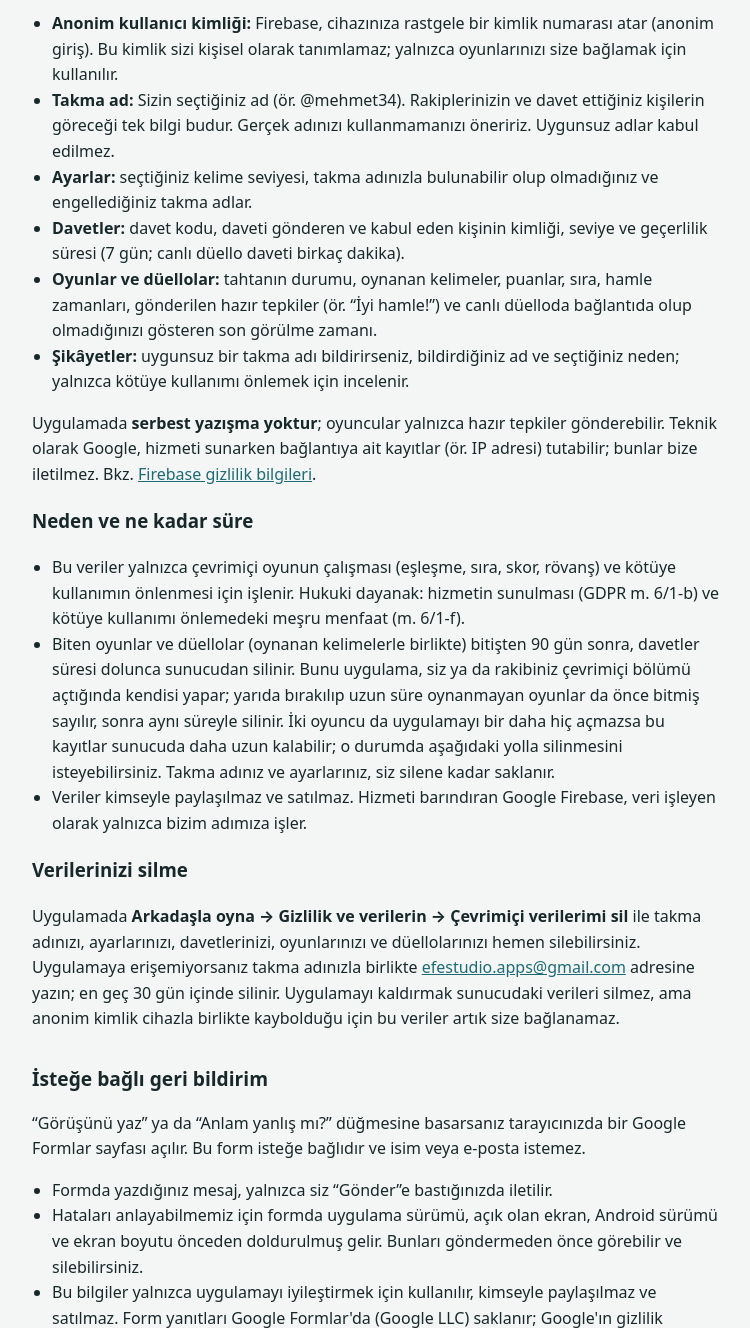
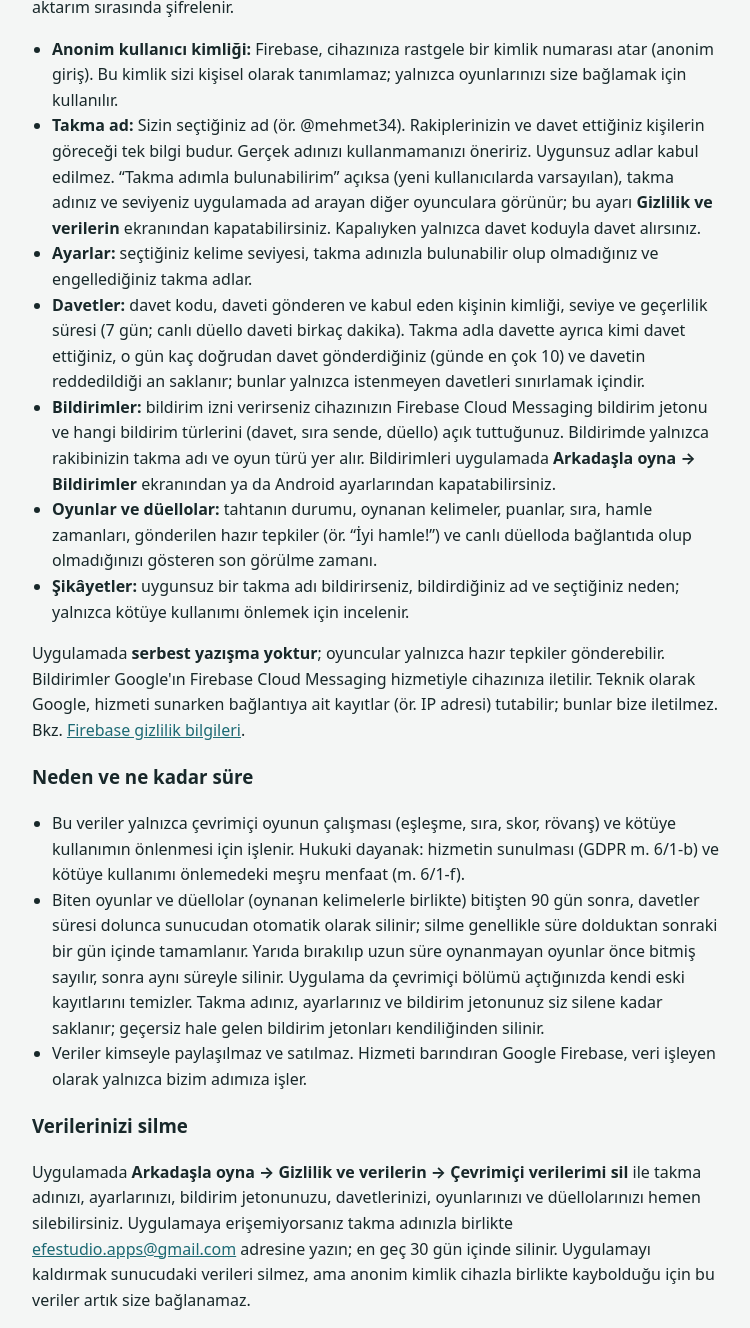
Before and after one commit to efestudioapps/efestudioapps.github.io, a plain HTML site: page woertlik/gizlilik.html in a window 1280 px wide. Shown: the part 930-2258 px from the top of the page, without its empty margins (264-1014 px from the left). Drawn offline with Linux system fonts and the light colour scheme.

Commit message:
Wörtlik gizlilik: takma adla bulunma, doğrudan davet sınırları, bildirim jetonu (FCM), otomatik silme (TTL)
Co-Authored-By: Claude Opus 5.5 <noreply@anthropic.com>
Claude-Session: https://claude.ai/code/session_01GqYMdDe51HtnQMDjWgs5z5

```diff
--- a/woertlik/gizlilik.html
+++ b/woertlik/gizlilik.html
@@ -15,7 +15,7 @@
 <h2>Kısaca</h2>
 <ul>
 <li><b>Tek başına oynarken</b> (bilgisayara karşı oyun, kelime oyunları, defter, tekrar) hiçbir veri cihazınızdan çıkmaz.</li>
-<li><b>“Arkadaşla oyna” ve “Canlı düello”yu kullanırsanız</b>, bu özelliğin çalışması için seçtiğiniz takma ad ve çevrimiçi oyunlarınız sunucuda saklanır. Gerçek adınız, e-postanız, telefon numaranız veya konumunuz istenmez.</li>
+<li><b>“Arkadaşla oyna” ve “Canlı düello”yu kullanırsanız</b>, bu özelliğin çalışması için seçtiğiniz takma ad ve çevrimiçi oyunlarınız sunucuda saklanır. Bildirimlere izin verirseniz, bildirimin telefonunuza ulaşması için bir bildirim jetonu da saklanır. Gerçek adınız, e-postanız, telefon numaranız veya konumunuz istenmez.</li>
 <li>Reklam, analiz veya izleme aracı yoktur. Veriler satılmaz ve reklam için kullanılmaz.</li>
 </ul>
 <h2>Tek başına oyun: cihazda kalan veriler</h2>
@@ -28,21 +28,22 @@
 <p>Bu özellikler isteğe bağlıdır ve ancak siz “Arkadaşla oyna”yı açtığınızda devreye girer. O zaman uygulama, Google Firebase (Google LLC) üzerinden çalışan bir sunucuya bağlanır. Veriler Avrupa Birliği'nde (Frankfurt, Almanya) bulunan bir veri merkezinde saklanır ve aktarım sırasında şifrelenir.</p>
 <ul>
 <li><b>Anonim kullanıcı kimliği:</b> Firebase, cihazınıza rastgele bir kimlik numarası atar (anonim giriş). Bu kimlik sizi kişisel olarak tanımlamaz; yalnızca oyunlarınızı size bağlamak için kullanılır.</li>
-<li><b>Takma ad:</b> Sizin seçtiğiniz ad (ör. @mehmet34). Rakiplerinizin ve davet ettiğiniz kişilerin göreceği tek bilgi budur. Gerçek adınızı kullanmamanızı öneririz. Uygunsuz adlar kabul edilmez.</li>
+<li><b>Takma ad:</b> Sizin seçtiğiniz ad (ör. @mehmet34). Rakiplerinizin ve davet ettiğiniz kişilerin göreceği tek bilgi budur. Gerçek adınızı kullanmamanızı öneririz. Uygunsuz adlar kabul edilmez. “Takma adımla bulunabilirim” açıksa (yeni kullanıcılarda varsayılan), takma adınız ve seviyeniz uygulamada ad arayan diğer oyunculara görünür; bu ayarı <b>Gizlilik ve verilerin</b> ekranından kapatabilirsiniz. Kapalıyken yalnızca davet koduyla davet alırsınız.</li>
 <li><b>Ayarlar:</b> seçtiğiniz kelime seviyesi, takma adınızla bulunabilir olup olmadığınız ve engellediğiniz takma adlar.</li>
-<li><b>Davetler:</b> davet kodu, daveti gönderen ve kabul eden kişinin kimliği, seviye ve geçerlilik süresi (7 gün; canlı düello daveti birkaç dakika).</li>
+<li><b>Davetler:</b> davet kodu, daveti gönderen ve kabul eden kişinin kimliği, seviye ve geçerlilik süresi (7 gün; canlı düello daveti birkaç dakika). Takma adla davette ayrıca kimi davet ettiğiniz, o gün kaç doğrudan davet gönderdiğiniz (günde en çok 10) ve davetin reddedildiği an saklanır; bunlar yalnızca istenmeyen davetleri sınırlamak içindir.</li>
+<li><b>Bildirimler:</b> bildirim izni verirseniz cihazınızın Firebase Cloud Messaging bildirim jetonu ve hangi bildirim türlerini (davet, sıra sende, düello) açık tuttuğunuz. Bildirimde yalnızca rakibinizin takma adı ve oyun türü yer alır. Bildirimleri uygulamada <b>Arkadaşla oyna → Bildirimler</b> ekranından ya da Android ayarlarından kapatabilirsiniz.</li>
 <li><b>Oyunlar ve düellolar:</b> tahtanın durumu, oynanan kelimeler, puanlar, sıra, hamle zamanları, gönderilen hazır tepkiler (ör. “İyi hamle!”) ve canlı düelloda bağlantıda olup olmadığınızı gösteren son görülme zamanı.</li>
 <li><b>Şikâyetler:</b> uygunsuz bir takma adı bildirirseniz, bildirdiğiniz ad ve seçtiğiniz neden; yalnızca kötüye kullanımı önlemek için incelenir.</li>
 </ul>
-<p>Uygulamada <b>serbest yazışma yoktur</b>; oyuncular yalnızca hazır tepkiler gönderebilir. Teknik olarak Google, hizmeti sunarken bağlantıya ait kayıtlar (ör. IP adresi) tutabilir; bunlar bize iletilmez. Bkz. <a href="https://firebase.google.com/support/privacy">Firebase gizlilik bilgileri</a>.</p>
+<p>Uygulamada <b>serbest yazışma yoktur</b>; oyuncular yalnızca hazır tepkiler gönderebilir. Bildirimler Google'ın Firebase Cloud Messaging hizmetiyle cihazınıza iletilir. Teknik olarak Google, hizmeti sunarken bağlantıya ait kayıtlar (ör. IP adresi) tutabilir; bunlar bize iletilmez. Bkz. <a href="https://firebase.google.com/support/privacy">Firebase gizlilik bilgileri</a>.</p>
 <h3>Neden ve ne kadar süre</h3>
 <ul>
 <li>Bu veriler yalnızca çevrimiçi oyunun çalışması (eşleşme, sıra, skor, rövanş) ve kötüye kullanımın önlenmesi için işlenir. Hukuki dayanak: hizmetin sunulması (GDPR m. 6/1-b) ve kötüye kullanımı önlemedeki meşru menfaat (m. 6/1-f).</li>
-<li>Biten oyunlar ve düellolar (oynanan kelimelerle birlikte) bitişten 90 gün sonra, davetler süresi dolunca sunucudan silinir. Bunu uygulama, siz ya da rakibiniz çevrimiçi bölümü açtığında kendisi yapar; yarıda bırakılıp uzun süre oynanmayan oyunlar da önce bitmiş sayılır, sonra aynı süreyle silinir. İki oyuncu da uygulamayı bir daha hiç açmazsa bu kayıtlar sunucuda daha uzun kalabilir; o durumda aşağıdaki yolla silinmesini isteyebilirsiniz. Takma adınız ve ayarlarınız, siz silene kadar saklanır.</li>
+<li>Biten oyunlar ve düellolar (oynanan kelimelerle birlikte) bitişten 90 gün sonra, davetler süresi dolunca sunucudan otomatik olarak silinir; silme genellikle süre dolduktan sonraki bir gün içinde tamamlanır. Yarıda bırakılıp uzun süre oynanmayan oyunlar önce bitmiş sayılır, sonra aynı süreyle silinir. Uygulama da çevrimiçi bölümü açtığınızda kendi eski kayıtlarını temizler. Takma adınız, ayarlarınız ve bildirim jetonunuz siz silene kadar saklanır; geçersiz hale gelen bildirim jetonları kendiliğinden silinir.</li>
 <li>Veriler kimseyle paylaşılmaz ve satılmaz. Hizmeti barındıran Google Firebase, veri işleyen olarak yalnızca bizim adımıza işler.</li>
 </ul>
 <h3>Verilerinizi silme</h3>
-<p>Uygulamada <b>Arkadaşla oyna → Gizlilik ve verilerin → Çevrimiçi verilerimi sil</b> ile takma adınızı, ayarlarınızı, davetlerinizi, oyunlarınızı ve düellolarınızı hemen silebilirsiniz. Uygulamaya erişemiyorsanız takma adınızla birlikte <a href="mailto:efestudio.apps@gmail.com?subject=W%C3%B6rtlik%20veri%20silme">efestudio.apps@gmail.com</a> adresine yazın; en geç 30 gün içinde silinir. Uygulamayı kaldırmak sunucudaki verileri silmez, ama anonim kimlik cihazla birlikte kaybolduğu için bu veriler artık size bağlanamaz.</p>
+<p>Uygulamada <b>Arkadaşla oyna → Gizlilik ve verilerin → Çevrimiçi verilerimi sil</b> ile takma adınızı, ayarlarınızı, bildirim jetonunuzu, davetlerinizi, oyunlarınızı ve düellolarınızı hemen silebilirsiniz. Uygulamaya erişemiyorsanız takma adınızla birlikte <a href="mailto:efestudio.apps@gmail.com?subject=W%C3%B6rtlik%20veri%20silme">efestudio.apps@gmail.com</a> adresine yazın; en geç 30 gün içinde silinir. Uygulamayı kaldırmak sunucudaki verileri silmez, ama anonim kimlik cihazla birlikte kaybolduğu için bu veriler artık size bağlanamaz.</p>
 <h2>İsteğe bağlı geri bildirim</h2>
 <p>“Görüşünü yaz” ya da “Anlam yanlış mı?” düğmesine basarsanız tarayıcınızda bir Google Formlar sayfası açılır. Bu form isteğe bağlıdır ve isim veya e-posta istemez.</p>
 <ul>
```
